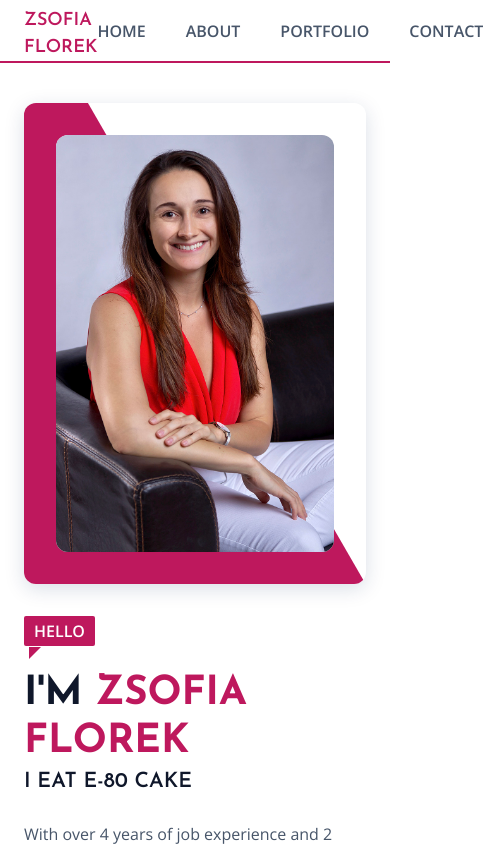
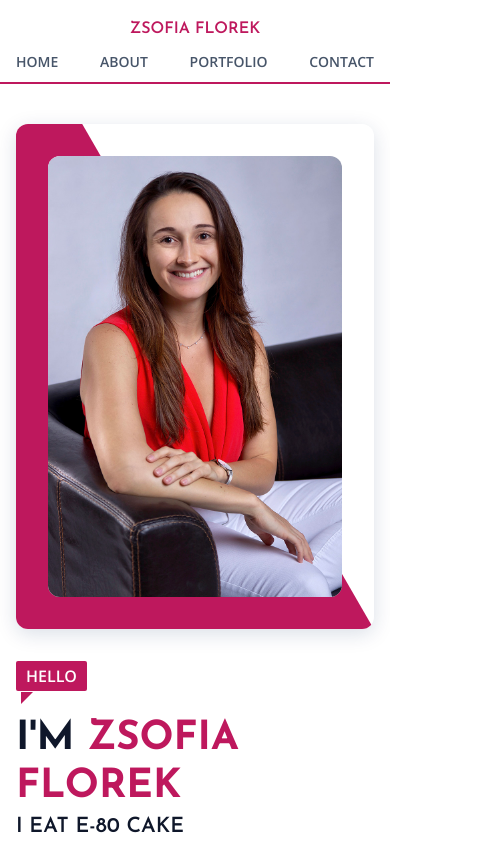
Before and after one commit to zsofiaflorek/portfolio, a Next.js app: page / in a window 390 px wide. Shown: the top 846 px of the page, 483 px wide, since content can reach past the window. Built offline with nearby package versions, Linux system fonts and the light colour scheme.

Commit message:
Fix menu bar on mobile (#23)
* Fix menu bar breaking layout

* Fix menu bar overflow

```diff
--- a/components/layout.js
+++ b/components/layout.js
@@ -7,7 +7,7 @@ export function Layout({ children, className }) {
       <Menu />
       <main
         className={classNames(
-          "mt-10 mb-16 px-6 md:max-w-screen-md md:mx-auto lg:max-w-screen-lg",
+          "mt-10 mb-16 px-4 sm:px-6 md:max-w-screen-md md:mx-auto lg:max-w-screen-lg",
           className
         )}
       >
--- a/components/menu.js
+++ b/components/menu.js
@@ -3,9 +3,11 @@ import { MenuItem } from "./menuItem";
 export function Menu() {
   return (
     <nav className=" font-semibold uppercase shadow-md border-b-2 border-primary">
-      <div className="max-w-screen-lg flex justify-between items-center mx-auto px-6">
-        <h1 className="text-primary text-md mt-2">Zsofia Florek</h1>
-        <ul className="flex gap-10 justify-end py-4">
+      <div className="max-w-screen-lg mx-auto px-4 pt-4 sm:px-6 sm:pt-0 sm:flex sm:gap-2 sm:justify-between sm:items-center">
+        <h1 className="block text-primary text-base text-center sm:flex sm:flex-shrink-0 sm:text-md">
+          Zsofia Florek
+        </h1>
+        <ul className="flex gap-2 justify-between overflow-hidden py-2 text-sm sm:text-md sm:gap-6 sm:py-4 md:gap-10">
           <MenuItem href="/">Home</MenuItem>
           <MenuItem href="/about">About</MenuItem>
           <MenuItem href="/portfolio">Portfolio</MenuItem>
--- a/components/menuItem.js
+++ b/components/menuItem.js
@@ -1,7 +1,7 @@
 import Link from "next/link";
 export function MenuItem({ children, href, className }) {
   return (
-    <li>
+    <li className="overflow-hidden ">
       <Link href={href}>
         <a className={className}>{children}</a>
       </Link>
--- a/styles/globals.css
+++ b/styles/globals.css
@@ -7,6 +7,7 @@
     @apply text-prose;
     @apply text-base;
     @apply font-body;
+    @apply break-words;
   }
   h1,
   h2,
```
